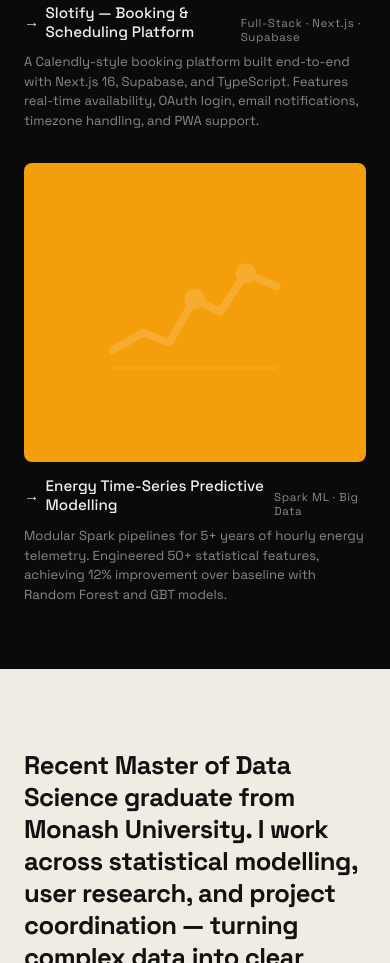
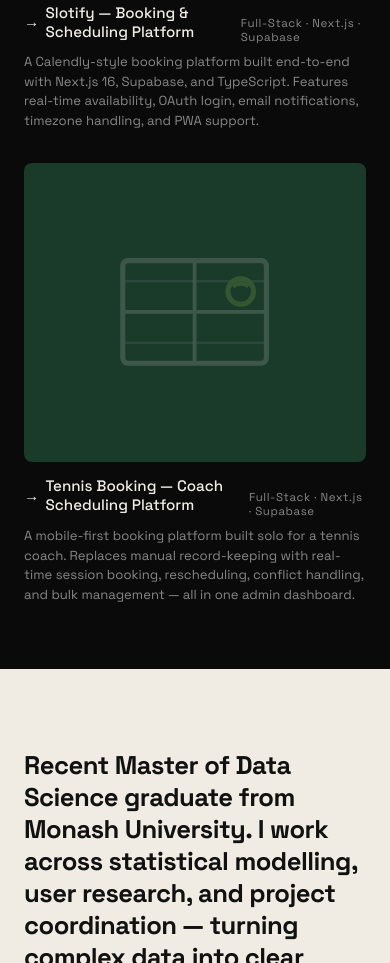
Before and after one commit to TerryXBT/terrychenpersonal, a plain HTML site: page index.html in a window 390 px wide. Shown: the part 1755-2718 px from the top of the page. Drawn offline with Linux system fonts and the light colour scheme.

Commit message:
feat: replace Energy Time-Series card with Tennis Booking project

```diff
--- a/index.html
+++ b/index.html
@@ -676,26 +676,29 @@
       </a>
     </div>
 
-    <!-- Card 3: Energy Time-Series Predictive Modelling -->
+    <!-- Card 3: Tennis Booking -->
     <div class="project-card reveal reveal-delay-1">
-      <a href="#" target="_blank">
-        <div class="project-thumb" style="background:var(--accent-3);">
-          <!-- Time-series/energy icon -->
+      <a href="https://tennis-booking-sigma.vercel.app/" target="_blank">
+        <div class="project-thumb" style="background:#1a3a2a;">
+          <!-- Tennis court icon -->
           <svg viewBox="0 0 80 60" fill="none" xmlns="http://www.w3.org/2000/svg">
-            <polyline points="8,45 20,38 30,42 40,25 50,30 60,15 72,20" stroke="white" stroke-width="3" fill="none" stroke-linecap="round" stroke-linejoin="round"/>
-            <circle cx="40" cy="25" r="4" fill="white"/>
-            <circle cx="60" cy="15" r="4" fill="white"/>
-            <line x1="8" y1="52" x2="72" y2="52" stroke="white" stroke-width="1.5" opacity="0.4"/>
+            <rect x="12" y="10" width="56" height="40" rx="2" stroke="white" stroke-width="2" fill="none"/>
+            <line x1="40" y1="10" x2="40" y2="50" stroke="white" stroke-width="1.5"/>
+            <line x1="12" y1="30" x2="68" y2="30" stroke="white" stroke-width="1.5"/>
+            <line x1="12" y1="18" x2="68" y2="18" stroke="white" stroke-width="1" opacity="0.5"/>
+            <line x1="12" y1="42" x2="68" y2="42" stroke="white" stroke-width="1" opacity="0.5"/>
+            <circle cx="58" cy="22" r="5" stroke="#c8f55a" stroke-width="2" fill="none"/>
+            <path d="M55 20 Q58 18 61 20" stroke="#c8f55a" stroke-width="1.5" fill="none"/>
           </svg>
           <div class="project-thumb-inner">
-            <span class="project-hover-title">View project →</span>
+            <span class="project-hover-title">View live site →</span>
           </div>
         </div>
         <div class="project-meta">
-          <span class="project-title">Energy Time-Series Predictive Modelling</span>
-          <span class="project-tag">Spark ML · Big Data</span>
+          <span class="project-title">Tennis Booking — Coach Scheduling Platform</span>
+          <span class="project-tag">Full-Stack · Next.js · Supabase</span>
         </div>
-        <p class="project-desc">Modular Spark pipelines for 5+ years of hourly energy telemetry. Engineered 50+ statistical features, achieving 12% improvement over baseline with Random Forest and GBT models.</p>
+        <p class="project-desc">A mobile-first booking platform built solo for a tennis coach. Replaces manual record-keeping with real-time session booking, rescheduling, conflict handling, and bulk management — all in one admin dashboard.</p>
       </a>
     </div>
 
```
